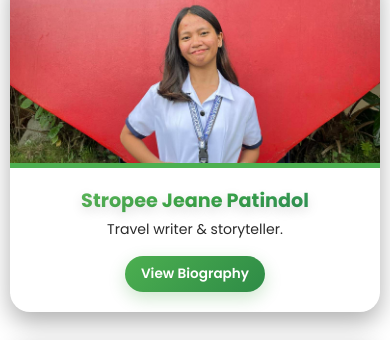
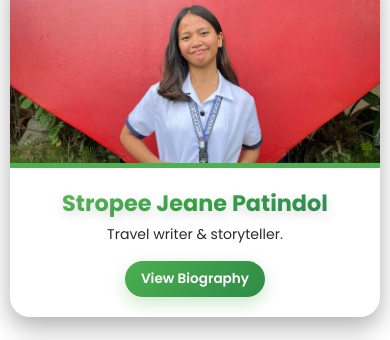
Before and after one commit to hannahmaeyecyec/Blog, a plain HTML site: page authors.html in a window 390 px wide. Shown: the part 469-809 px from the top of the page. Drawn offline with Linux system fonts and the light colour scheme.

Commit message:
update authors/author5-hannah.html, main.css

```diff
--- a/main.css
+++ b/main.css
@@ -907,7 +907,7 @@ body.dark .blog-intro h3::after {
 }
 
 .blog-content h2 {
-  font-size: clamp(1.1rem, 1.8vw, 1.4rem);
+  font-size: 1.4rem;
   font-weight: 700;
   margin-bottom: 2px;
   background: linear-gradient(135deg, #6bbf63, #3da849, #2e8f5f);
@@ -1342,7 +1342,6 @@ body.dark .contact-info h2,
   .contact-header h1 {font-size: 3rem;}
   .contact-header p {width: 90%; font-size: 0.95rem;}
   .contact-map iframe {height: 220px;}
-  .blog-content h2 {font-size: 1.3rem;}
 }
 
 /* Standard Mobile */
@@ -1382,7 +1381,6 @@ body.dark .contact-info h2,
   .contact-form button {padding: 10px 16px;}
   .contact-map iframe {height: 180px;}
   .social-links a {font-size: 1.3rem; margin-left: 20px;}
-  .blog-content h2 {font-size: 1.2rem; }
 }
 
 /* VERY SMALL DEVICES (≤ 360px width) */
```
Also changed, not shown: authors/author5-hannah.html (+1 -1 lines).
